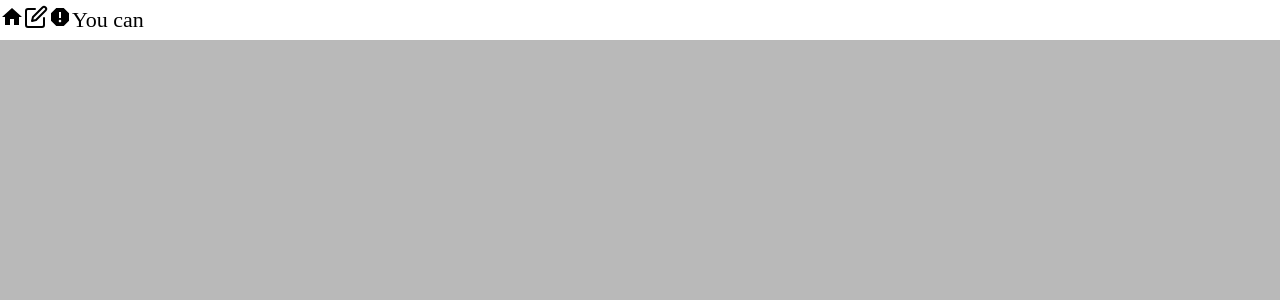
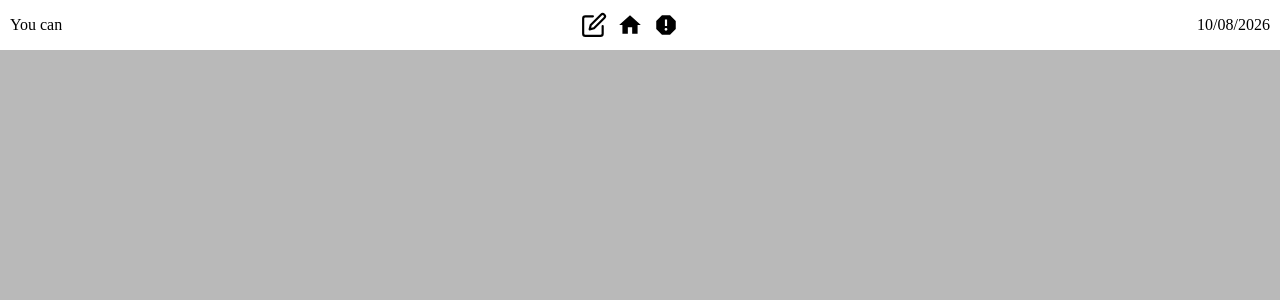
Before and after one commit to webwizard696/Do-it, a React (Vite) app: page / in a window 1280 px wide. Shown: the top 300 px of the page. Built offline with nearby package versions, Linux system fonts and the light colour scheme.

Commit message:
date & name site & icon in the HeaderAndFooter

```diff
--- a/src/components/Header/HeaderAndFooter.css
+++ b/src/components/Header/HeaderAndFooter.css
@@ -1,8 +1,35 @@
 .HeaderAndFooter{
     background-color: #ffff;
     width: 100%;
-    height: 40px;
+    height: 50px;
     align-items: center;
+    justify-content: space-between;
     display: flex;
-    font-size: 22px;
+    gap: 5px;
+    padding: 10px;
+    box-sizing: border-box;
 }
+
+.boxIcon{
+    width: 15%;
+    height: 100%;
+    display: flex;
+    align-items: center;
+    justify-content: center;
+}
+
+.iconNav{
+    width:  36px;
+    height: 36px;
+    border-radius: 4px;
+    display: flex;
+    align-items: center;
+    justify-content: center;
+}
+
+.iconNav:hover{
+    background-color: rgba(102, 102, 102, 0.146);
+    .icon{
+    color: rgba(21, 21, 255, 0.607);
+    }
+}
--- a/src/components/Header/HeaderAndFooter.jsx
+++ b/src/components/Header/HeaderAndFooter.jsx
@@ -1,14 +1,43 @@
+import { useState, useEffect } from 'react';
 import './HeaderAndFooter.css';
 import { MdHome, MdReport } from 'react-icons/md';
 import { FiEdit } from 'react-icons/fi';
 
 function HeaderAndFooter() {
+     const [today, setToday] = useState(new Date());
+
+
+    useEffect(() => {
+        const timer = setInterval(() => {
+            setToday(new Date());
+        }, 60000);
+        return () => clearInterval(timer);
+    }, []);
+
+    const dateString = today.toLocaleDateString('en-US', {
+    year: 'numeric',
+    month: '2-digit',
+    day: '2-digit',
+    timeZone: 'America/New_York'
+    });
+
     return(
         <div className='HeaderAndFooter'>
-            <div className='iconNav'><MdHome size={24}/></div>
-            <div className='iconNav'><FiEdit size={24}/></div>
-            <div className='iconNav'><MdReport size={24}/></div>
             <p>You can</p>
+            <div className='boxIcon'>
+                <div className='iconNav'>
+                    <FiEdit size={26} className='icon'/>
+                </div>
+                <div className='iconNav'>
+                    <MdHome size={26} className='icon'/>
+                </div>
+                <div className='iconNav'>
+                    <MdReport size={26} className='icon'/>
+                </div>
+            </div>
+            <div className='dateBox'>
+                <span className='dateText'>{dateString}</span>
+            </div>
         </div>
     )
 }
```
